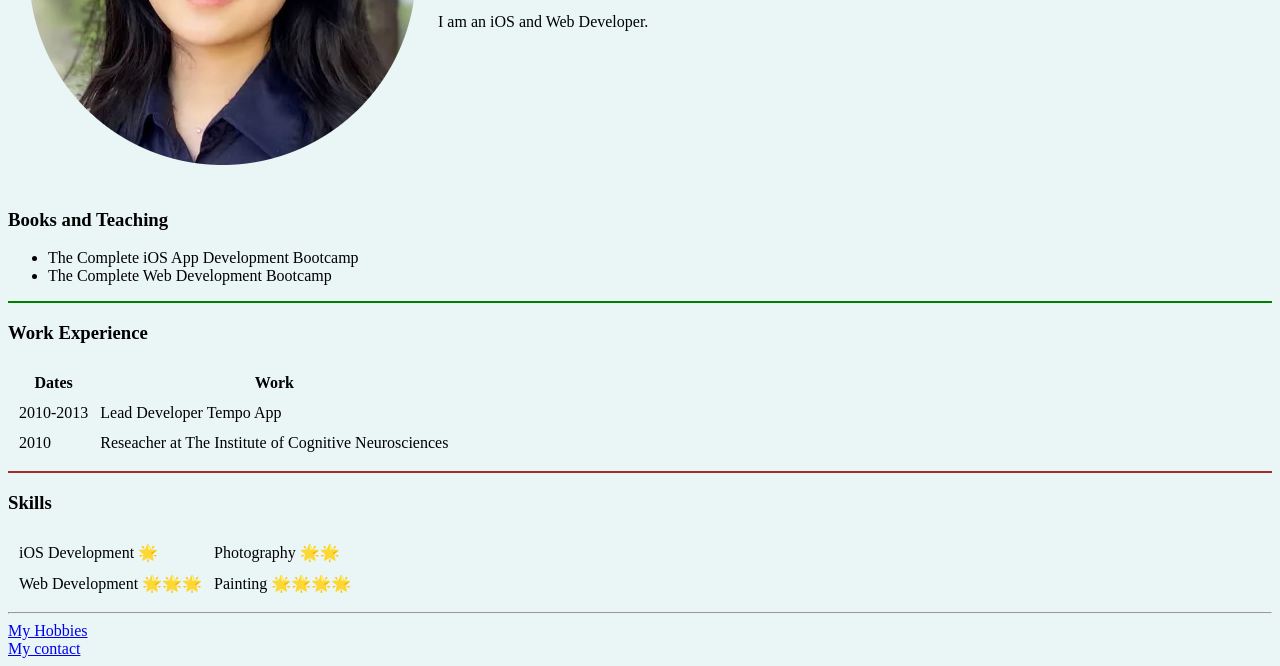
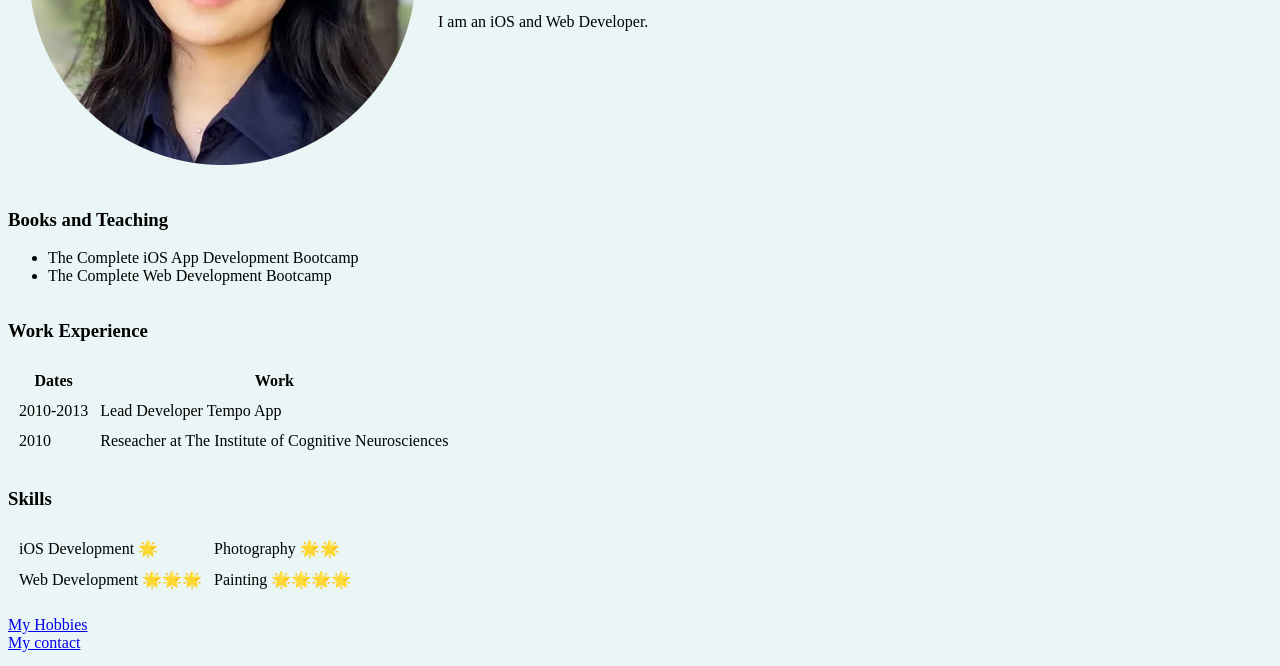
Before and after one commit to LeonidKarizno/cv, a plain HTML site: page index.html in a window 1280 px wide. Shown: the part 251-917 px from the top of the page. Drawn offline with Linux system fonts and the light colour scheme.

Commit message:
Update index.html

```diff
--- a/index.html
+++ b/index.html
@@ -3,6 +3,15 @@
   <head>
     <meta charset="utf-8">
     <title>💕Leon's Personal Site💕</title>
+    <style>
+      body {
+        background-color: #EAF6F6;
+      }
+      hr {
+        background-color: white;
+        border-style: none  ;
+      }
+    </style>
   </head>
   <body style="background-color: #EAF6F6;">
 
```
